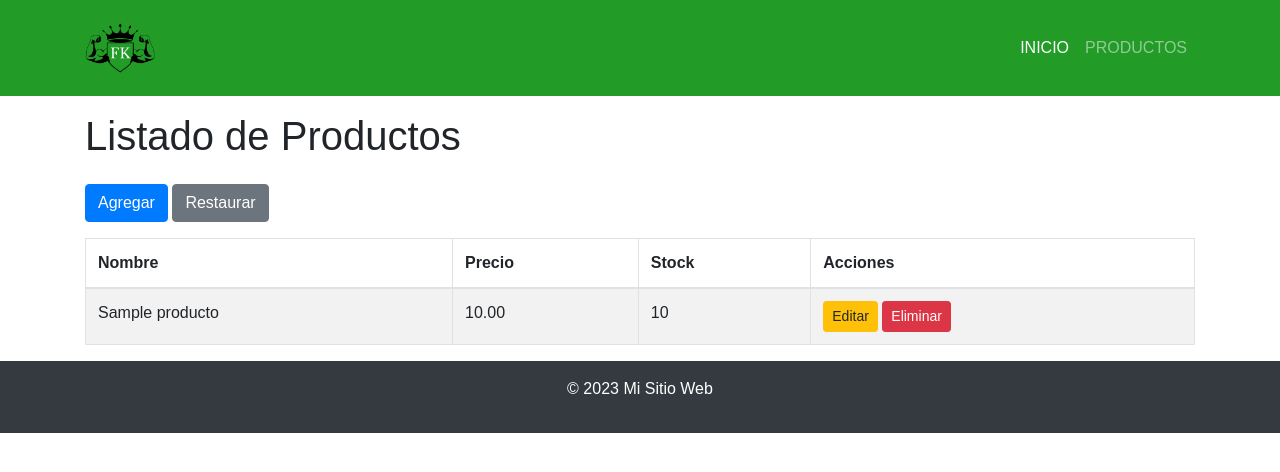
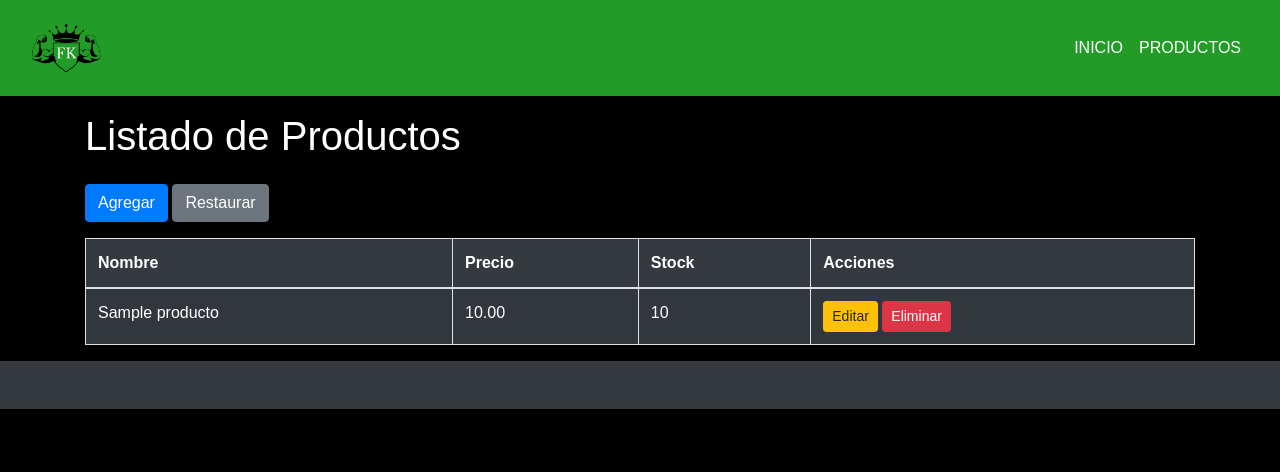
Before and after one commit to JorgeRQuiroga/FitnessKing, a Django app: template crudCompleto/templates/productos/listar.html in a window 1280 px wide. Shown: the top 472 px of the page. Run offline with Django 5.2, Linux system fonts and the light colour scheme; the template is opened without the code that fills it: values that come from a table or form of the project are taken from there, others are empty; tables that the repository leaves empty hold one stand-in row (values such as "Sample post"); some libraries are stand-ins or nearby versions.

Commit message:
estilo corregido y terminado

```diff
--- a/FitnessKing/settings.py
+++ b/FitnessKing/settings.py
@@ -78,7 +78,7 @@ DATABASES = {
         'ENGINE': 'django.db.backends.mysql',
         'NAME': 'fitnessking',
         'USER': 'root',
-        'PASSWORD': '0000',
+        'PASSWORD': 'QuirogaJorge2017',
         'HOST': 'localhost',
         'PORT': '3306',
     }
--- a/crudCompleto/templates/productos/editar.html
+++ b/crudCompleto/templates/productos/editar.html
@@ -8,7 +8,7 @@
     <link rel="stylesheet" href="{% static 'css/style.css' %}">
     <title>Editar Producto</title>
 </head>
-<body>
+<body class="cuerpo">
     <header>
         <div class="barra_de_nav">
             <nav class="navbar navbar-expand-lg navbar-dark">
@@ -20,14 +20,14 @@
             </nav>
         </div>
         <div class="container">
-            <h1 class="text-center mb-4 mt-4">Editar Producto</h1>
+            <h1 class="text-center mb-4 mt-4 text-white">Editar Producto</h1>
         </div>
     </header>
 
     <main class="container mt-4">
         <div class="row justify-content-center">
             <div class="col-md-6">
-                <form method="post" class="card p-3">
+                <form method="post" class="card p-3 bg-dark text-white">
                     {% csrf_token %}
                     {% for field in form %}
                         <div class="form-group">
--- a/crudCompleto/templates/productos/listar.html
+++ b/crudCompleto/templates/productos/listar.html
@@ -8,26 +8,17 @@
     <link rel="stylesheet" href="{% static 'css/style.css' %}">
     <title>Listado de Productos</title>
 </head>
-<body>
+<body class="cuerpo">
     <header>
-        <div class="barra_de_nav">
-            <nav class="navbar navbar-expand-lg navbar-dark">
-                <div class="container">
-                    <a class="navbar-brand" href="/index/">
-                        <img src="{% static 'imagenes/Logo.png' %}" alt="Logo" class="logo">
-                    </a>
-                    <button class="navbar-toggler" type="button" data-toggle="collapse" data-target="#navbarNav" aria-controls="navbarNav" aria-expanded="false" aria-label="Toggle navigation">
-                        <span class="navbar-toggler-icon"></span>
-                    </button>
-                    <div class="collapse navbar-collapse" id="navbarNav">
-                        <ul class="navbar-nav ml-auto">
-                            <li class="nav-item active">
-                                <a class="nav-link" href="/index/">INICIO <span class="sr-only">(current)</span></a>
-                            </li>
-                            <li class="nav-item">
-                                <a class="nav-link" href="/listar/">PRODUCTOS</a>
-                            </li>
-                        </ul>
+        <div class='barra_de_nav'>
+            <nav class="navbar navbar-expand-lg bg-body-tertiary">
+                <div class="container-fluid">
+                    <a class="navbar-brand" href="/index/"><img src="{% static 'imagenes/Logo.png' %}" alt="Logo" class="logo"></a>
+                    <div class="collapse navbar-collapse" id="navbarNavAltMarkup">
+                    <div class="navbar-nav ml-auto">
+                        <a class="nav_general nav-link"  aria-current="page" href="/index/">INICIO</a>
+                        <a class="nav_general nav-link" href="/listar/">PRODUCTOS</a>
+                    </div>
                     </div>
                 </div>
             </nav>
@@ -35,7 +26,7 @@
     </header>
 
     <main class="container mt-3">
-        <h1 class="mb-4">Listado de Productos</h1>
+        <h1 class="mb-4 text-white">Listado de Productos</h1>
 
         <div class="mb-3">
             <a href="/registrar/" class="btn btn-primary">Agregar</a>
@@ -44,7 +35,7 @@
 
         {% if productos %}
             <div class="table-responsive">
-                <table class="table table-bordered table-striped">
+                <table class="table table-bordered table-striped bg-dark text-white">
                     <thead>
                         <tr>
                             <th>Nombre</th>
@@ -74,7 +65,7 @@
     </main>
 
     <footer class="bg-dark text-white text-center py-3">
-        <p>© 2023 Mi Sitio Web</p>
+        <p></p>
 </footer>
 </body>
 </html>
--- a/static/css/style.css
+++ b/static/css/style.css
@@ -5,6 +5,7 @@
     text-decoration: none;
     color: rgb(255, 255, 255);
 }
+
 .nav_general:hover{
     color: black;
     font-weight: bold;
@@ -20,6 +21,7 @@
 }
 .cuerpo{
     background-color: black;
+    color: white;
 }
 .titulo{
     font-size: 1.5em;
```
Also changed, not shown: crudCompleto/templates/productos/form.html (+9 -6 lines), crudCompleto/templates/productos/index.html (+5 -7 lines), crudCompleto/templates/productos/listar_eliminados.html (+4 -6 lines).
